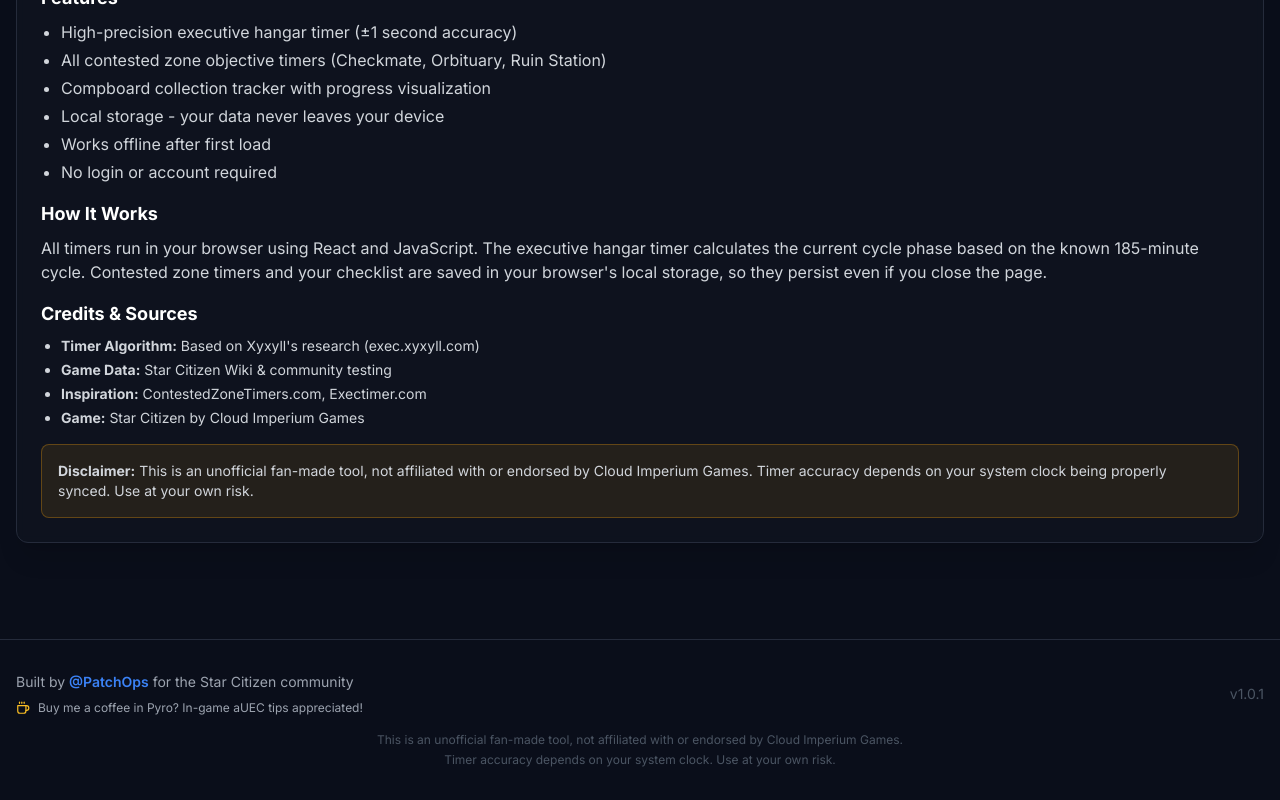
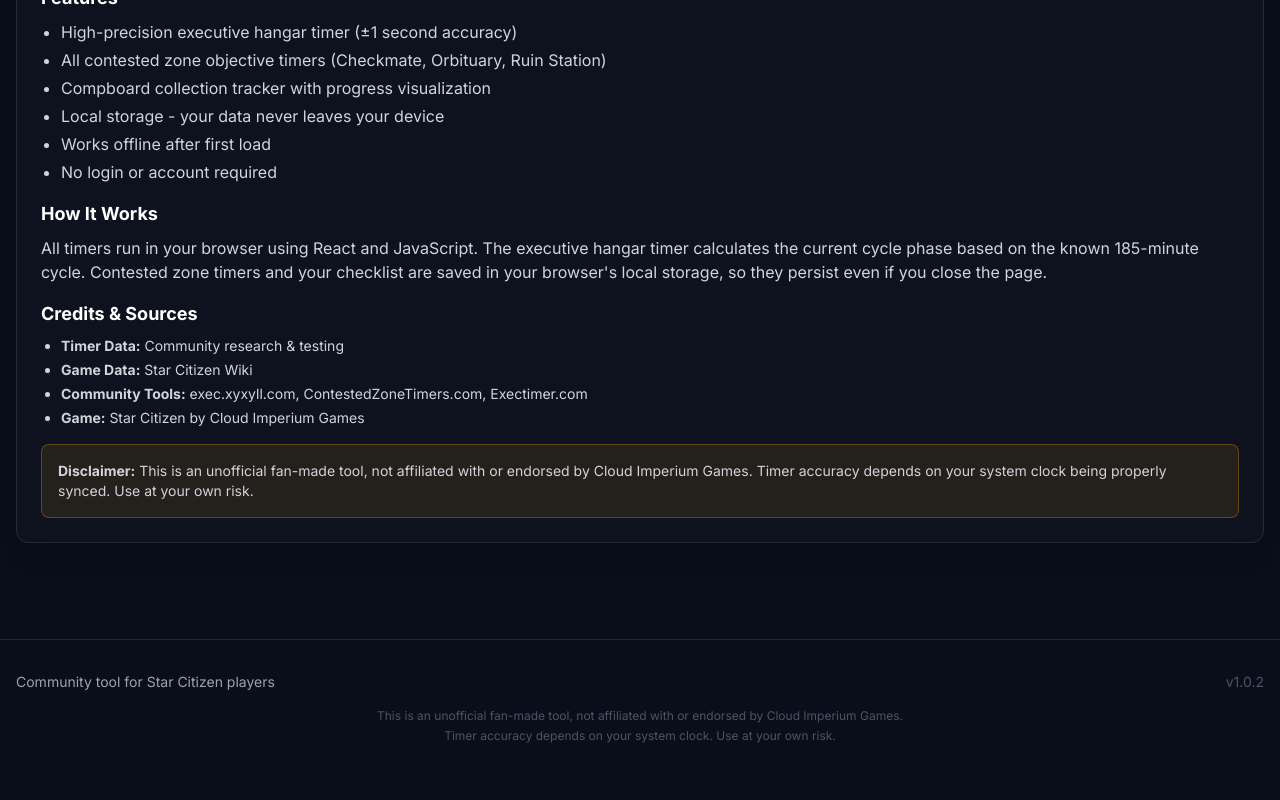
Before and after one commit to RedBeret/ExecutiveHangerTimers, a React (Vite) app: page / in a window 1280 px wide. Shown: the part 5551-6351 px from the top of the page. After the commit the page ends 6327 px from the top, so only its background shows below. Built offline with nearby package versions, Linux system fonts and the light colour scheme.

Commit message:
Remove personal branding, update credits to community-focused

```diff
--- a/src/components/Footer.jsx
+++ b/src/components/Footer.jsx
@@ -1,5 +1,4 @@
 import React from 'react'
-import { Coffee } from 'lucide-react'
 
 export function Footer() {
   return (
@@ -7,15 +6,11 @@
       <div className="container mx-auto px-4 py-8">
         <div className="flex flex-col md:flex-row items-center justify-between gap-4 text-sm text-gray-400">
           <div className="flex flex-col items-center md:items-start gap-2">
-            <span>Built by <span className="text-accent-blue font-semibold">@PatchOps</span> for the Star Citizen community</span>
-            <div className="flex items-center gap-2 text-xs">
-              <Coffee className="w-3.5 h-3.5 text-amber-400" />
-              <span>Buy me a coffee in Pyro? In-game aUEC tips appreciated!</span>
-            </div>
+            <span>Community tool for Star Citizen players</span>
           </div>
 
           <div className="flex items-center gap-6">
-            <span className="text-gray-600">v1.0.1</span>
+            <span className="text-gray-600">v1.0.2</span>
           </div>
         </div>
 
--- a/src/i18n/locales/en.json
+++ b/src/i18n/locales/en.json
@@ -24,9 +24,9 @@
       "howItWorksText": "All timers run in your browser using React and JavaScript. The executive hangar timer calculates the current cycle phase based on the known 185-minute cycle. Contested zone timers and your checklist are saved in your browser's local storage, so they persist even if you close the page.",
       "credits": "Credits & Sources",
       "creditsList": {
-        "algorithm": "<strong>Timer Algorithm:</strong> Based on Xyxyll's research (exec.xyxyll.com)",
-        "gameData": "<strong>Game Data:</strong> Star Citizen Wiki & community testing",
-        "inspiration": "<strong>Inspiration:</strong> ContestedZoneTimers.com, Exectimer.com",
+        "algorithm": "<strong>Timer Data:</strong> Community research & testing",
+        "gameData": "<strong>Game Data:</strong> Star Citizen Wiki",
+        "inspiration": "<strong>Community Tools:</strong> exec.xyxyll.com, ContestedZoneTimers.com, Exectimer.com",
         "game": "<strong>Game:</strong> Star Citizen by Cloud Imperium Games"
       },
       "disclaimer": "<strong>Disclaimer:</strong> This is an unofficial fan-made tool, not affiliated with or endorsed by Cloud Imperium Games. Timer accuracy depends on your system clock being properly synced. Use at your own risk."
```
